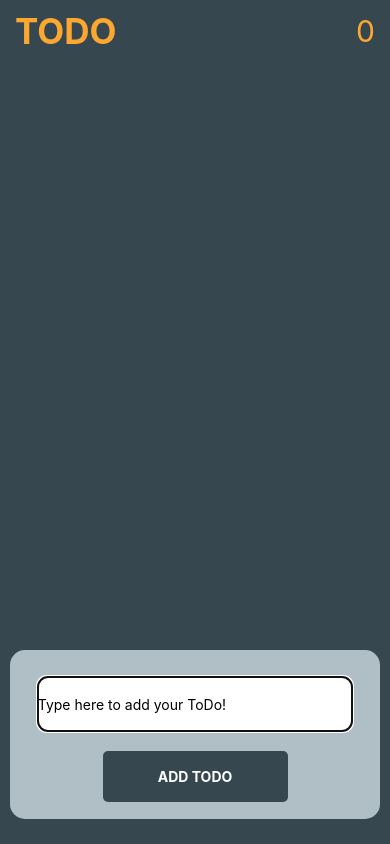
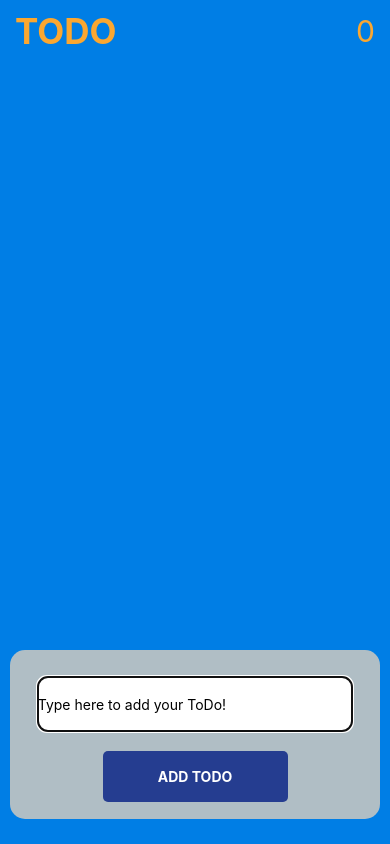
Before and after one commit to omur8819/Project-011-Todo-App-React-Native-03, a React Native app in the folder todoApp/: screen / in a window 390 px wide. Built offline with nearby package versions, Linux system fonts and the light colour scheme.

Commit message:
project-update

```diff
--- a/todoApp/App.js
+++ b/todoApp/App.js
@@ -80,7 +80,7 @@ const App = () => {
 const styles = StyleSheet.create({
   container: {
     flex: 1,
-    backgroundColor: '#37474F',
+    backgroundColor: 'rgb(0, 126, 229)',
   },
   header: {
     flexDirection: 'row',
@@ -121,7 +121,7 @@ const styles = StyleSheet.create({
     marginVertical: 10,
   },
   button: {
-    backgroundColor: '#37474F',
+    backgroundColor: 'rgb(37, 61, 144)',
     width: '50%',
     height: '30%',
     alignItems: 'center',
```
